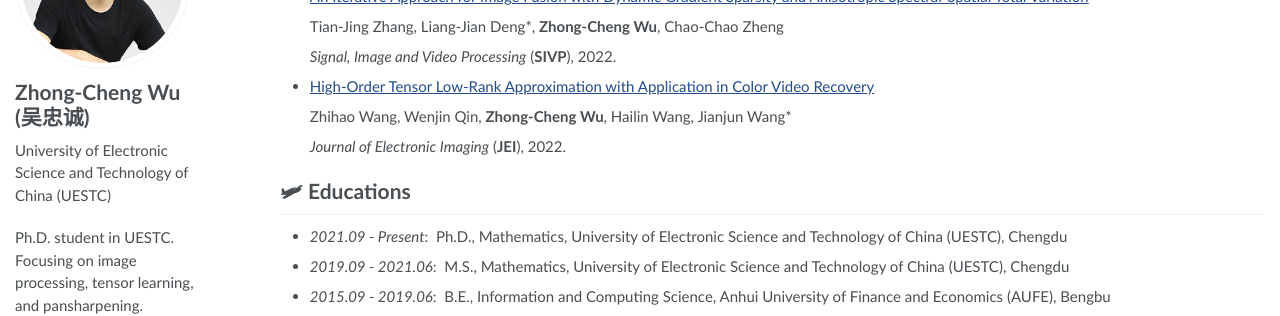
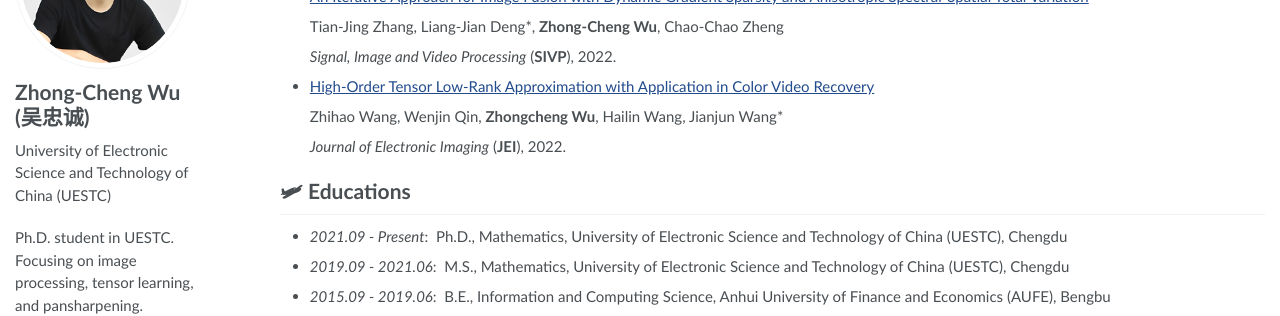
Before and after one commit to zhongchengwu/zhongchengwu.github.io, a Jekyll site: the page built from _pages/about.md, in a window 1280 px wide and 900 px high, scrolled down 902 px. Shown: the part 197-513 px from the top of the window. Built offline with Jekyll 4.4.1, drawn with Linux system fonts in a browser that asks for light colours.

Commit message:
Update about.md

```diff
--- a/_pages/about.md
+++ b/_pages/about.md
@@ -81,7 +81,7 @@ E-mail: <wuzhch97@163.com> &emsp; [Google Scholar](https://scholar.google.com/ci
 
 - [High-Order Tensor Low-Rank Approximation with Application in Color Video Recovery](https://www.spiedigitallibrary.org/journals/journal-of-electronic-imaging/volume-31/issue-4/043044/High-order-tensor-low-rank-approximation-with-application-in-color/10.1117/1.JEI.31.4.043044.short)
 
-  Zhihao Wang, Wenjin Qin, <b>Zhong-Cheng Wu</b>, Hailin Wang, Jianjun Wang\*
+  Zhihao Wang, Wenjin Qin, <b>Zhongcheng Wu</b>, Hailin Wang, Jianjun Wang\*
 
   *Journal of Electronic Imaging* (<b>JEI</b>), 2022.
 
```
